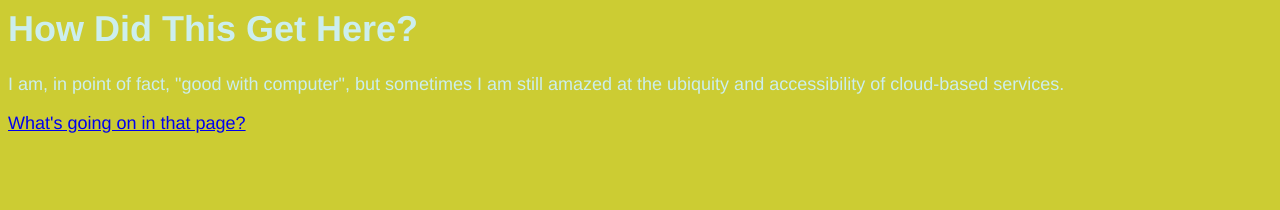
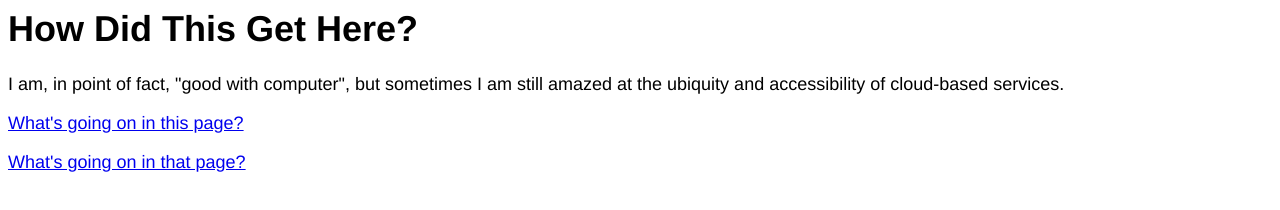
Before and after one commit to frameworkdartboard/howdidthisgethere, a plain HTML site: page index.html in a window 1280 px wide. Drawn offline with Linux system fonts and the light colour scheme.

Commit message:
Forgot a " in links.  Whoops.

```diff
--- a/css/default.css
+++ b/css/default.css
@@ -1,6 +1,4 @@
 BODY {
   font-family: sans-serif;
   font: large Helvetica, Tahoma, sans-serif;
-  color: cceeee;
-  background-color: cccc33;
 }
--- a/index.html
+++ b/index.html
@@ -6,7 +6,7 @@
   <body>
     <h1>How Did This Get Here?</h1>
     <p>I am, in point of fact, "good with computer", but sometimes I am still amazed at the ubiquity and accessibility of cloud-based services.</p>
-    <p><a href="thisfolder/thispage.html>What's going on in this page?</a></p>
-    <p><a href="thatfolder/thatpage.html>What's going on in that page?</a></p>
+    <p><a href="thisfolder/thispage.html">What's going on in this page?</a></p>
+    <p><a href="thatfolder/thatpage.html">What's going on in that page?</a></p>
   </body>
 </html>
```
